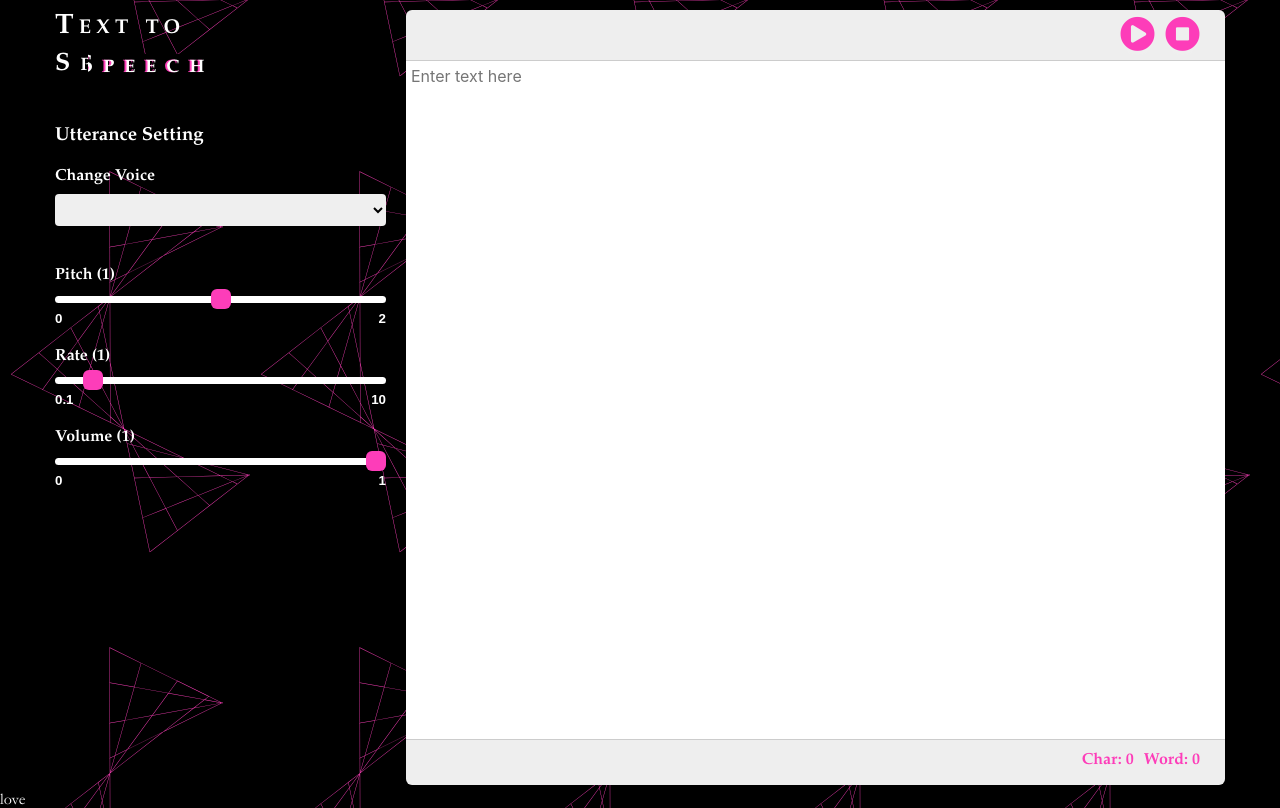
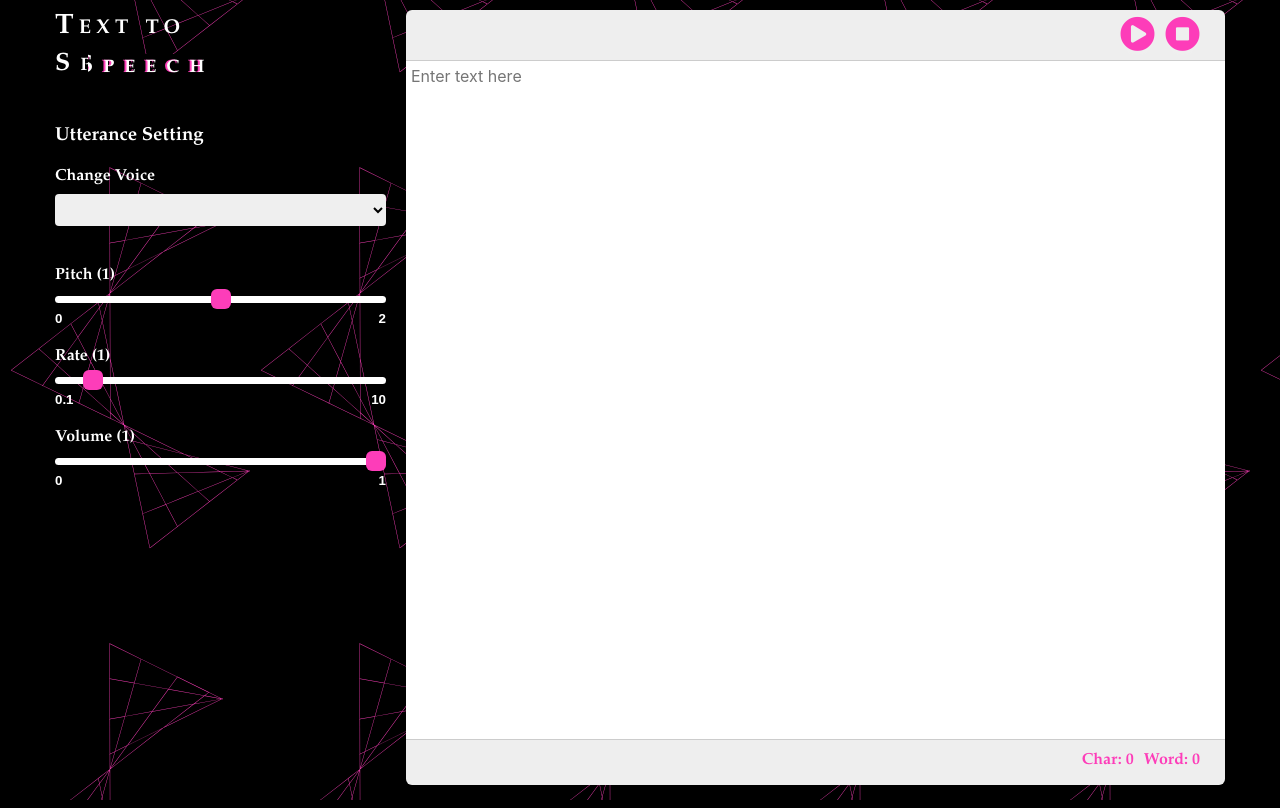
Before and after one commit to iamgideonidoko/text-to-speech-app, a React (Create React App) app: page / in a window 1280 px wide. Built offline with nearby package versions, Linux system fonts and the light colour scheme.

Commit message:
added redirection

```diff
--- a/src/App.js
+++ b/src/App.js
@@ -4,6 +4,7 @@ import Header from './components/Header';
 import TextInputSpace from './components/TextInputSpace';
 import UtteranceSetting from './components/UtteranceSetting';
 import Preload from './components/Preload';
+import Redirection from './components/Redirection';
 import { BrowserRouter as Router, Route, Switch } from 'react-router-dom';
 import './index.css';
 import './css/MediaQueries.css';
@@ -25,7 +26,7 @@ const App = () => {
 		</div>
 		</Route>
 		<Route>
-			<div>love</div>
+			<Redirection />
 		</Route>
 		</GlobalProvider>
 		</Router>
--- /dev/null
+++ b/src/components/Redirection.js
@@ -0,0 +1,12 @@
+import React from 'react';
+import { Redirect } from 'react-router-dom';
+
+const Redirection = () => {
+
+
+	return (
+		<Redirect to="/" />
+	)
+}
+
+export default Redirection;
```
